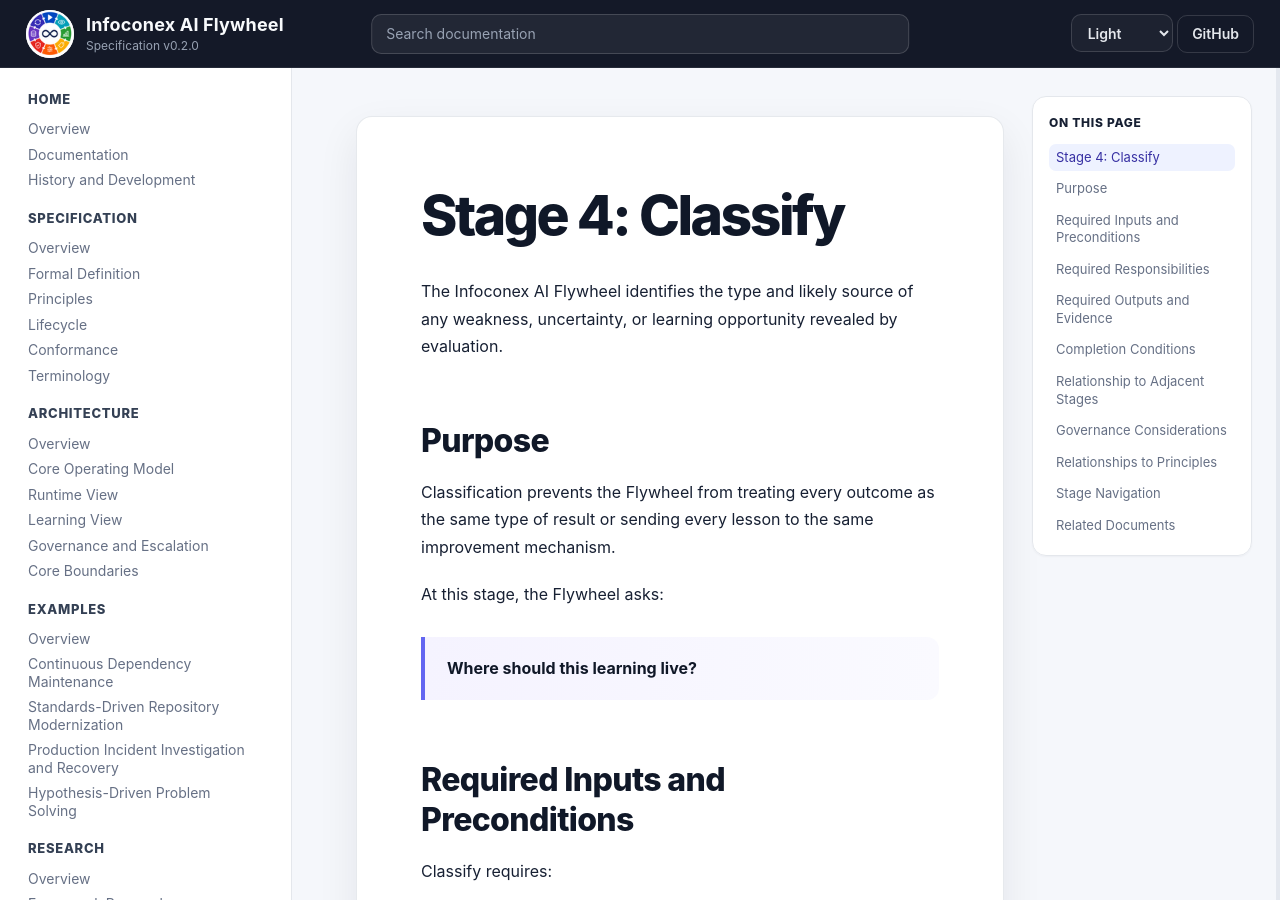
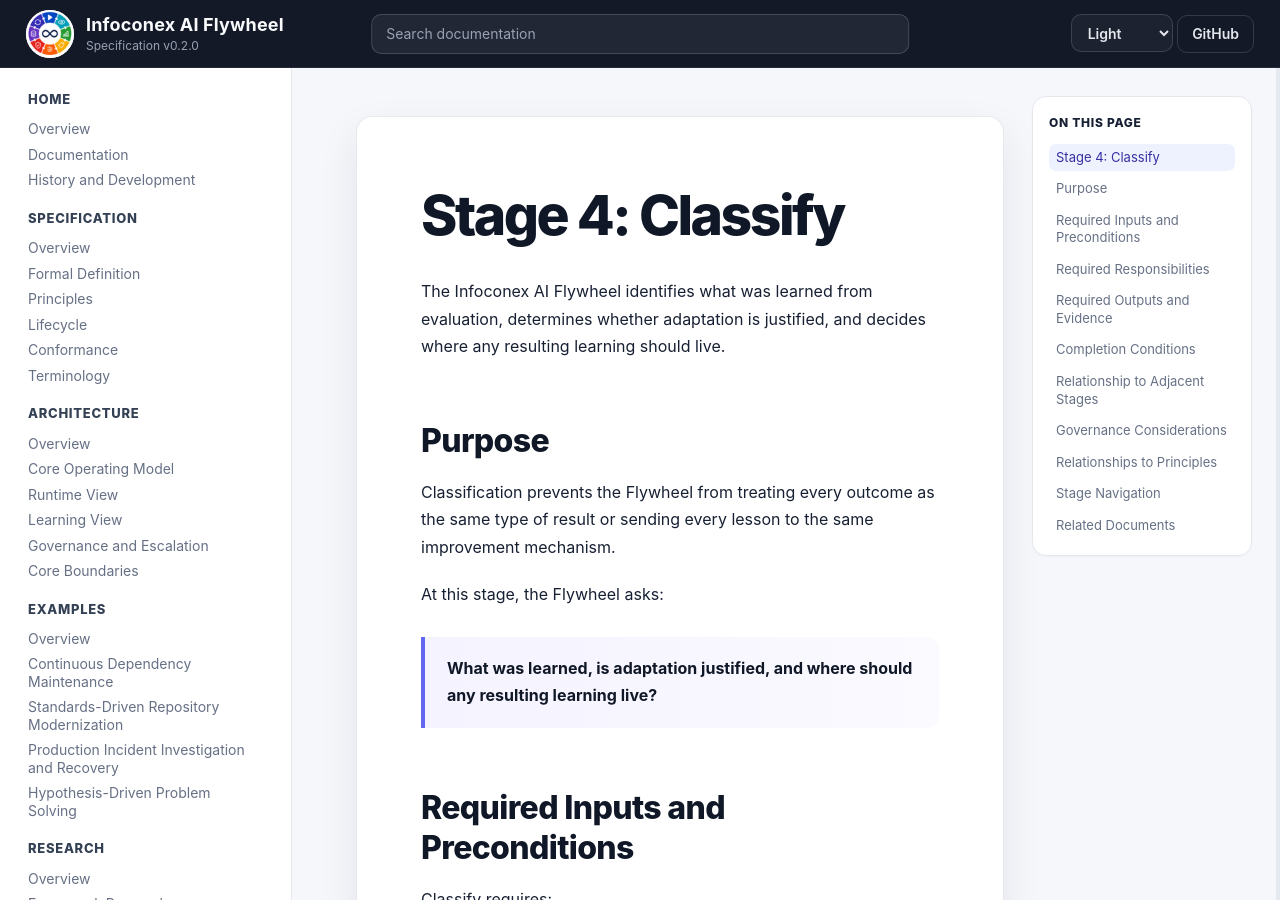
Before and after one commit to infoconex/ai-flywheel, a Jekyll site: the page built from docs/specification/lifecycle/04-classify.md, in a window 1280 px wide and 900 px high. Built offline with Jekyll 4.4.1, drawn with Linux system fonts in a browser that asks for light colours; our own code applies the rules of GitHub Pages for plain Markdown files; some of the changed text lies outside the part shown.

Commit message:
Align Classify with canonical routing semantics

```diff
--- a/docs/specification/lifecycle/04-classify.md
+++ b/docs/specification/lifecycle/04-classify.md
@@ -1,6 +1,6 @@
 # Stage 4: Classify
 
-The Infoconex AI Flywheel identifies the type and likely source of any weakness, uncertainty, or learning opportunity revealed by evaluation.
+The Infoconex AI Flywheel identifies what was learned from evaluation, determines whether adaptation is justified, and decides where any resulting learning should live.
 
 ## Purpose
 
@@ -8,7 +8,7 @@ Classification prevents the Flywheel from treating every outcome as the same typ
 
 At this stage, the Flywheel asks:
 
-> **Where should this learning live?**
+> **What was learned, is adaptation justified, and where should any resulting learning live?**
 
 ## Required Inputs and Preconditions
 
@@ -35,12 +35,11 @@ Classify must:
 
 Potential improvement destinations may include:
 
-- Deterministic implementation
+- Deterministic capability
 - Procedural guidance
+- Reasoning knowledge
 - Validation
-- Reasoning knowledge
-- Runtime reasoning behavior
-- Governance or authority
+- Governance
 - A changed placement of responsibility across the Moving Determinism Boundary
 
 Classification does not authorize a governance change or expansion of authority.
```
